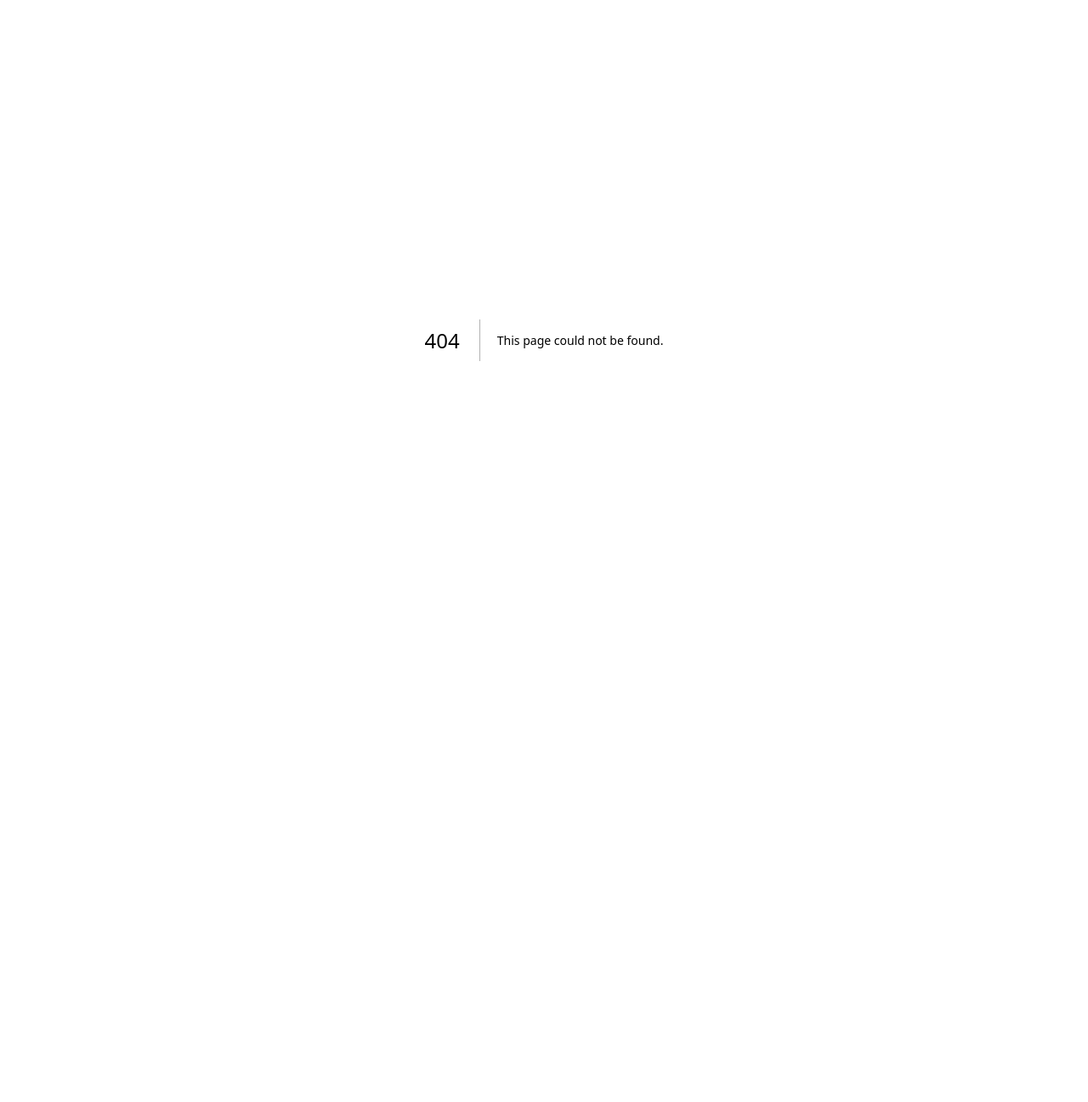
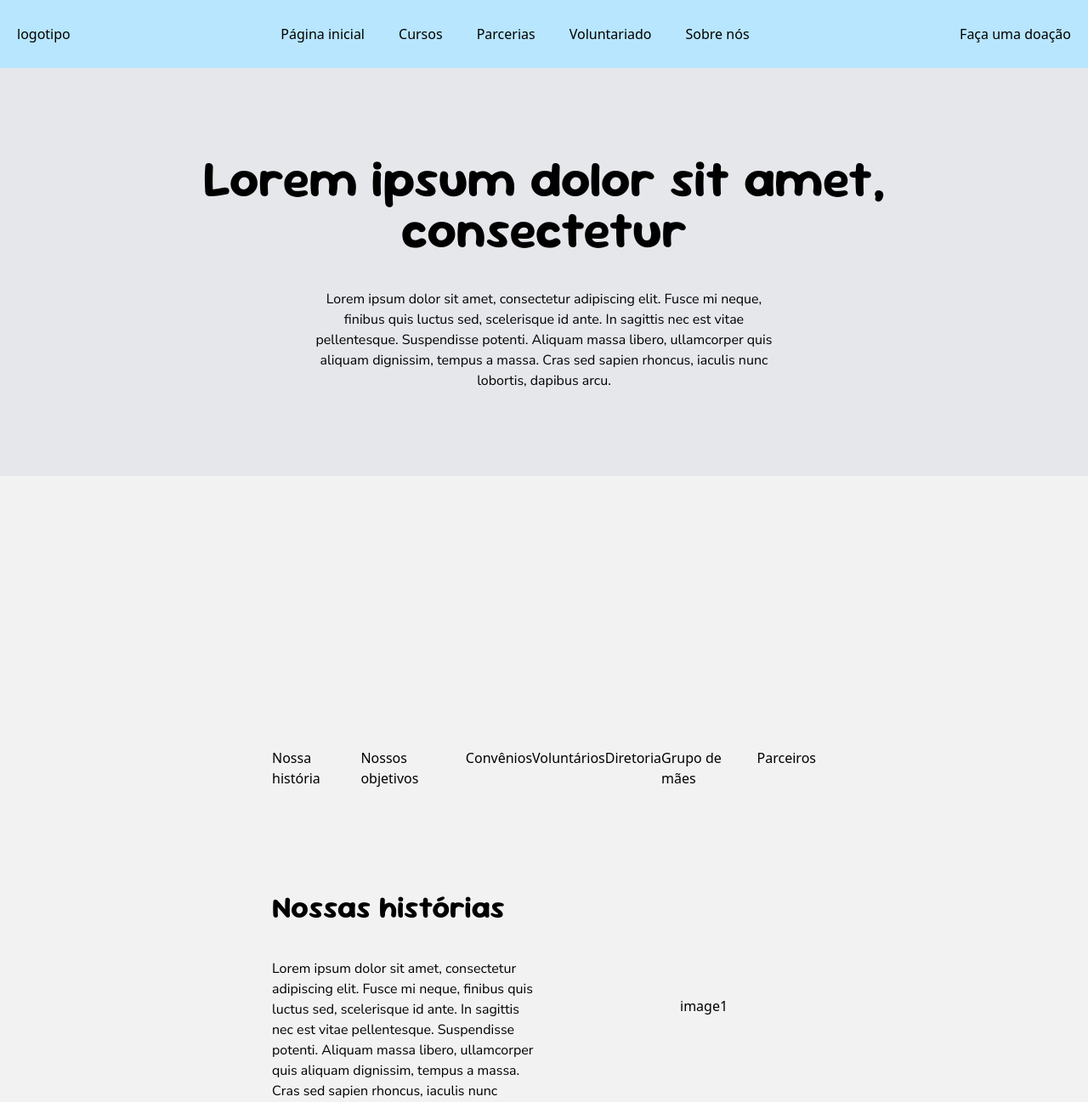
Before and after one commit to Necobgs/ong-esucri, a Next.js app: page /sobre-nos in a window 1280 px wide. Before the commit this address had no page. Shown: the top 1297 px of the page at 85% size. Before the commit the page ends 800 px from the top, so only its background shows below. Built offline with nearby package versions, Linux system fonts and the light colour scheme.

Commit message:
página de sobre nós add

```diff
--- a/src/app/(header and footer)/layout.tsx
+++ b/src/app/(header and footer)/layout.tsx
@@ -12,7 +12,7 @@ export default function RootLayoutPage({
                 {/* <img src="" alt="" /> */}
                 logotipo
             </div>
-            <ul className="flex flex-row gap-10 flex items-center justify-center">
+            <ul className="flex flex-row gap-10 items-center justify-center">
                 <li>Página inicial</li>
                 <li>Cursos</li>
                 <li>Parcerias</li>
@@ -26,7 +26,7 @@ export default function RootLayoutPage({
           <main className="min-h-[90dvh] bg-[#F2F2F2]">
             {children}
           </main>
-          <footer className="h-[10dvh] w-full bg-[#F2F2F2] bg-sky-200 p-5">footer</footer>
+          <footer className="h-[10dvh] w-full bg-[#F2F2F2]  p-5">footer</footer>
       </body>
     </html>
   );
--- /dev/null
+++ b/src/app/(header and footer)/sobre-nos/page.tsx
@@ -0,0 +1,71 @@
+import Link from "next/link"
+import TextImage from "@/components/text-image/TextImage"
+import Image from "next/image"
+
+export default function SobreNos(){
+    return (
+        <>
+            <section className="flex items-center justify-center flex-col p-25 bg-gray-200">
+                <h1 className="ff-SourGummy-bold text-center text-6xl mb-10">Lorem ipsum dolor sit amet,<br/>consectetur</h1>
+                <p className="ff-NunitoSans text-center w-1/2">Lorem ipsum dolor sit amet, consectetur adipiscing elit. Fusce mi neque, finibus quis luctus sed, scelerisque id ante. In sagittis nec est vitae pellentesque. Suspendisse potenti. Aliquam massa libero, ullamcorper quis aliquam dignissim, tempus a massa. Cras sed sapien rhoncus, iaculis nunc lobortis, dapibus arcu.</p>
+            </section>
+            <section className="pl-80 pr-80 pt-80 pb-30">
+                <ul className="w-full flex items-start justify-between">
+                    <li><Link href="#nossasHistorias">Nossa história</Link></li>
+                    <li><Link href="nossosObjetivos">Nossos objetivos</Link></li>
+                    <li><Link href="#convenios">Convênios</Link></li>
+                    <li><Link href="#voluntarios">Voluntários</Link></li>
+                    <li><Link href="#diretoria">Diretoria</Link></li>
+                    <li><Link href="#grupoDeMaes">Grupo de mães</Link></li>
+                    <li><Link href="#parceiros">Parceiros</Link></li>
+                </ul>
+            </section>
+            <section className="flex flex-col pl-80 pr-80 gap-15" id="nossasHistorias">
+                <TextImage image="image1" title="Nossas histórias" text="Lorem ipsum dolor sit amet, consectetur adipiscing elit. Fusce mi neque, finibus quis luctus sed, scelerisque id ante. In sagittis nec est vitae pellentesque. Suspendisse potenti. Aliquam massa libero, ullamcorper quis aliquam dignissim, tempus a massa. Cras sed sapien rhoncus, iaculis nunc lobortis, dapibus arcu." direction="default"/>
+                <Image
+                    src="/images/image.png"
+                    alt="Imagem"
+                    width={800}
+                    height={100}
+                    className="w-full max-h-100 rounded-2xl"
+                    style={{objectFit:"cover"}}
+                    priority
+                />
+                <p>Lorem ipsum dolor sit amet, consectetur adipiscing elit. Fusce mi neque, finibus quis luctus sed, scelerisque id ante. In sagittis nec est vitae pellentesque. Suspendisse potenti. Aliquam massa libero, ullamcorper quis aliquam dignissim, tempus a massa. Cras sed sapien rhoncus, iaculis nunc lobortis, dapibus arcu. Donec a eros justo. Fusce egestas tristique ultrices. Nam tempor, augue nec tincidunt molestie, massa nunc varius arcu, at scelerisque elit erat a magna. Donec quis erat at libero ultrices mollis. In hac habitasse platea dictumst. Vivamus vehicula leo dui, at porta nisi facilisis finibus. In euismod augue vitae nisi ultricies, non aliquet urna tincidunt. Integer in nisi eget nulla commodo faucibus efficitur quis massa. Praesent felis est, finibus et nisi ac, hendrerit venenatis libero.</p>
+                <p>Lorem ipsum dolor sit amet, consectetur adipiscing elit. Fusce mi neque, finibus quis luctus sed, scelerisque id ante. In sagittis nec est vitae pellentesque. Suspendisse potenti. Aliquam massa libero, ullamcorper quis aliquam dignissim, tempus a massa. Cras sed sapien rhoncus, iaculis nunc lobortis, dapibus arcu. Donec a eros justo. Fusce egestas tristique ultrices. Nam tempor, augue nec tincidunt molestie, massa nunc </p>
+                <p>Lorem ipsum dolor sit amet, consectetur adipiscing elit. Fusce mi neque, finibus quis luctus sed, scelerisque id ante. In sagittis nec est vitae pellentesque. Suspendisse potenti. Aliquam massa libero, ullamcorper quis aliquam dignissim, tempus a massa. Cras sed sapien rhoncus, iaculis nunc lobortis, dapibus arcu. Donec a eros justo. Fusce egestas tristique ultrices. Nam tempor, augue nec tincidunt molestie, massa nunc varius arcu, at scelerisque elit erat a magna. Donec quis erat at libero ultrices mollis. In hac habitasse platea dictumst. Vivamus vehicula leo dui, at porta nisi facilisis finibus. In euismod augue vitae nisi ultricies, non aliquet urna tincidunt. Integer in nisi eget nulla commodo faucibus efficitur quis massa. Praesent felis est, finibus et nisi ac, hendrerit venenatis libero.</p>
+            </section>
+            <section className="flex flex-col pl-80 pr-80 gap-15 pt-30" id="nossosObjetivos">
+                <TextImage image="image2" title="Nossos objetivos" text="Lorem ipsum dolor sit amet, consectetur adipiscing elit. Fusce mi neque, finibus quis luctus sed, scelerisque id ante. In sagittis nec est vitae pellentesque. Suspendisse potenti. Aliquam massa libero, ullamcorper quis aliquam dignissim, tempus a massa. Cras sed sapien rhoncus, iaculis nunc lobortis, dapibus arcu." direction="reverse"/>
+            </section>
+            <section className="flex flex-col pl-80 pr-80 gap-15 pt-30" id="convenios">
+                <TextImage direction="default" image="image2" title="Convênios" text="Lorem ipsum dolor sit amet, consectetur adipiscing elit. Fusce mi neque, finibus quis luctus sed, scelerisque id ante. In sagittis nec est vitae pellentesque. Suspendisse potenti. Aliquam massa libero, ullamcorper quis aliquam dignissim, tempus a massa. Cras sed sapien rhoncus, iaculis nunc lobortis, dapibus arcu."/>
+            </section>
+            <section className="flex flex-col pl-80 pr-80 gap-15 pt-30" id="voluntarios">
+                <TextImage direction="reverse" image="image2" title="Voluntários" text="Lorem ipsum dolor sit amet, consectetur adipiscing elit. Fusce mi neque, finibus quis luctus sed, scelerisque id ante. In sagittis nec est vitae pellentesque. Suspendisse potenti. Aliquam massa libero, ullamcorper quis aliquam dignissim, tempus a massa. Cras sed sapien rhoncus, iaculis nunc lobortis, dapibus arcu."/>
+                <Image
+                    src="/images/image.png"
+                    alt="Imagem"
+                    width={800}
+                    height={100}
+                    className="w-full max-h-100 rounded-2xl"
+                    style={{objectFit:"cover"}}
+                    priority
+                />
+                <p>Lorem ipsum dolor sit amet, consectetur adipiscing elit. Fusce mi neque, finibus quis luctus sed, scelerisque id ante. In sagittis nec est vitae pellentesque. Suspendisse potenti. Aliquam massa libero, ullamcorper quis aliquam dignissim, tempus a massa. Cras sed sapien rhoncus, iaculis nunc lobortis, dapibus arcu. Donec a eros justo. Fusce egestas tristique ultrices. Nam tempor, augue nec tincidunt molestie, massa nunc varius arcu, at scelerisque elit erat a magna. Donec quis erat at libero ultrices mollis. In hac habitasse platea dictumst. Vivamus vehicula leo dui, at porta nisi facilisis finibus. In euismod augue vitae nisi ultricies, non aliquet urna tincidunt. Integer in nisi eget nulla commodo faucibus efficitur quis massa. Praesent felis est, finibus et nisi ac, hendrerit venenatis libero.</p>
+            </section>
+            <section className="flex flex-col pl-80 pr-80 gap-15 pt-50 pb-30 justify-center items-center">
+                <div className="w-1/4 items-center justify-center text-center">
+                    Image
+                </div>
+                <div className="flex flex-col justify-center items-center gap-10 w-3/4">
+                    <span className="ff-SourGummy-bold text-5xl text-center">Lorem ipsum dolor sit amet, consectetur</span>
+                    <p className="ff-NunitoSans text-1xl text-center w-2/4">Lorem ipsum dolor sit amet, consectetur adipiscing elit. Fusce mi neque, finibus quis luctus sed, scelerisque id ante. In sagittis nec est vitae pellentesque. Suspendisse potenti. Aliquam massa libero, ullamcorper quis aliquam dignissim, tempus a massa. Cras sed sapien rhoncus, iaculis nunc lobortis, dapibus arcu.</p>
+                </div>
+                <button className="bg-black text-white pl-5 pr-5 pt-3 pb-3 rounded-3xl ff-SourGummy-bold">
+                QUERO FAZER PARTE
+                </button>
+            </section>
+        </>
+    )
+}
--- /dev/null
+++ b/src/components/text-image/TextImage.tsx
@@ -0,0 +1,34 @@
+interface Props{
+    image:string;
+    title:string;
+    text:string;
+    direction: 'default' | 'reverse';
+}
+
+export default function TextImage(props:Props){
+    const dict_flex_row = {
+        reverse:'flex-row-reverse',
+        default:'flex-row'
+    }
+
+    const dict_text = {
+        reverse:'text-end',
+        default:'text-start'
+    }
+    const dict_items = {
+        reverse:'flex-end',
+        default:'flex-start'
+    }
+
+    return (
+        <article className={`w-full flex items-center justify-between ${dict_flex_row[props.direction]}`}>
+            <div className={`flex ${dict_items[props.direction]} ${dict_text[props.direction]} flex-col justify-between gap-10 w-2/4`}>
+                <span className="ff-SourGummy-bold text-4xl">{props.title}</span>
+                <p className={`ff-NunitoSans text-1xl ${dict_text[props.direction]}`}>{props.text}</p>
+            </div>
+            <div className="w-1/4 items-center justify-center">
+                {props.image}
+            </div>
+        </article>
+    )
+}
```
